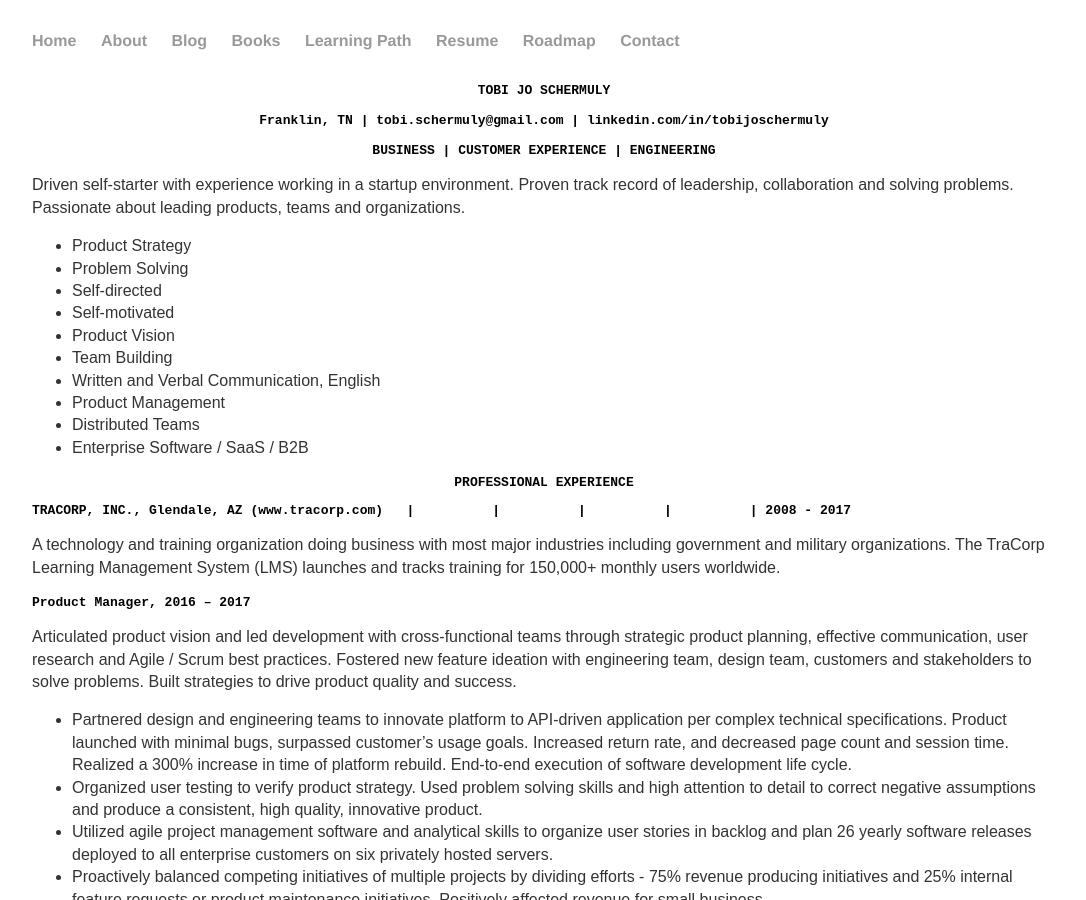
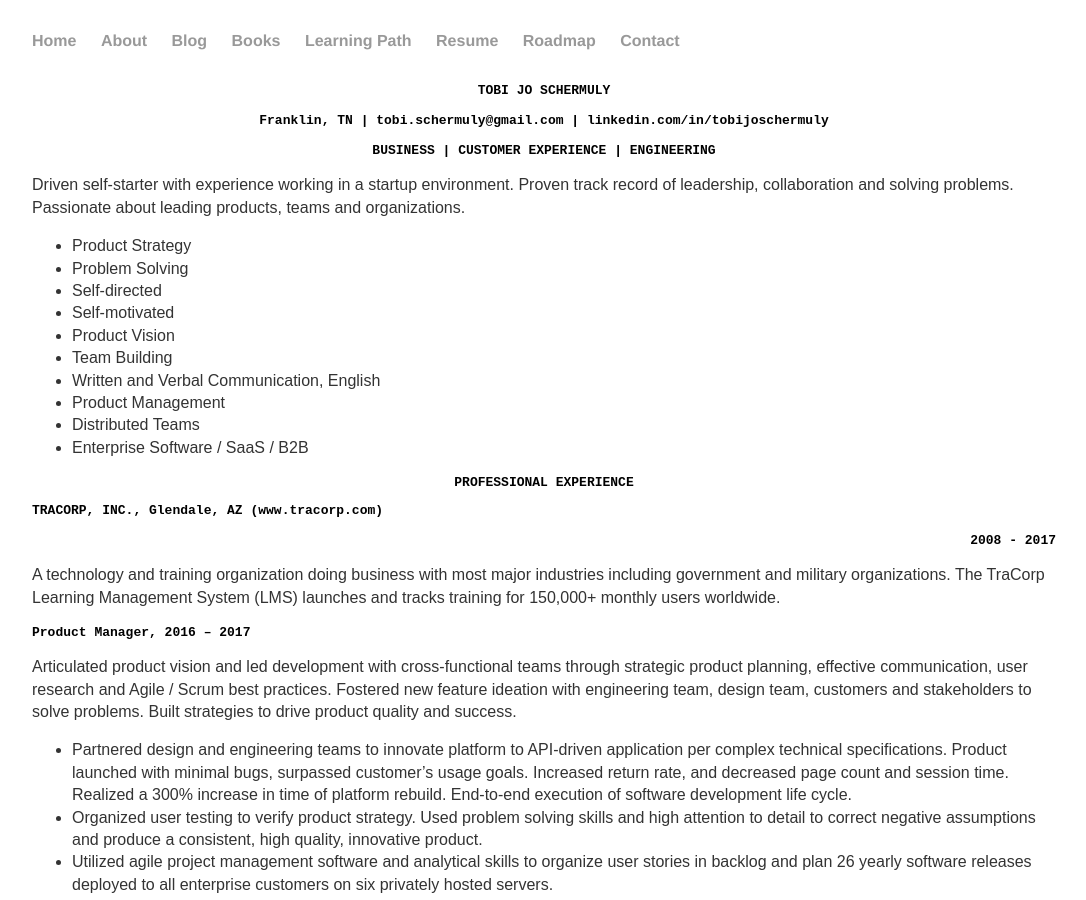
Before and after one commit to t0biasj0seph/t0biasj0seph, a Jekyll site: the page built from resume/index.md, in a window 1280 px wide and 900 px high. Shown: the whole window, without its empty margins (96-1182 px from the left). Built offline with Jekyll 4.4.1, drawn with Linux system fonts in a browser that asks for light colours; some web fonts are replaced.

Commit message:
final changes times 2

```diff
--- a/resume/index.md
+++ b/resume/index.md
@@ -24,7 +24,8 @@
 
 <pre><b><div style="text-align:center;">PROFESSIONAL EXPERIENCE</div></b></pre>
 
-<pre><b>TRACORP, INC., Glendale, AZ (www.tracorp.com)	|          |          |          |          | 2008 - 2017</b></pre>
+<pre><b><div style="text-align:left;">TRACORP, INC., Glendale, AZ (www.tracorp.com)</div>
+<div style="text-align:right;">2008 - 2017</div></b></pre>
 
 A technology and training organization doing business with most major industries including government and military organizations. The TraCorp Learning Management System (LMS) launches and tracks training for 150,000+ monthly users worldwide.
 
```
